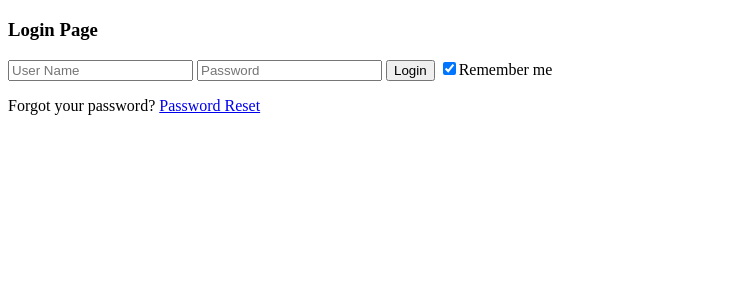
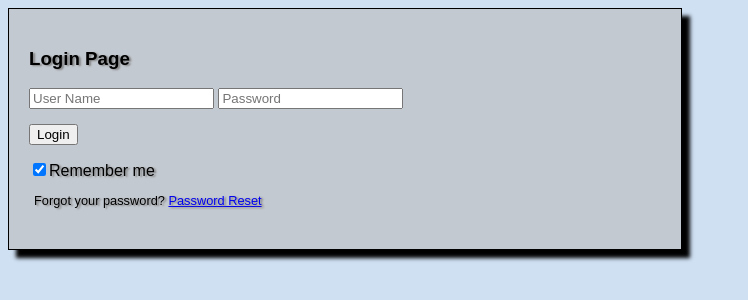
Before and after one commit to farluccio/HTML-Tutorial, a plain HTML site: page Practice Login Page.html in a window 1280 px wide. Shown: the whole page, without its empty margins (0-748 px from the left). Drawn offline with Linux system fonts and the light colour scheme.

Commit message:
renamed Practice Login Page to login_page, update to html

```diff
--- a/Practice Login Page.html
+++ b/Practice Login Page.html
@@ -4,7 +4,7 @@
    <head>
 		<meta charset="utf-8">
 		<title>Basic Login</title>
-    <link rel="stylesheet" href="">  <!-- Update href -->
+    <link rel="stylesheet" href="./css/login_page.css">
 	 </head>
 
    <body>
--- a/css/Practice Login Page Styles.css
+++ /dev/null
@@ -1,19 +0,0 @@
-body {
-  background-color: #cfe0f3;
-}
-
-.container {
-  background-color: #c3c9d0;
-  font-family: "Arial", sans-serif;
-  text-shadow: 3px 1px 2px;
-  border: 3px solid black;
-  box_shadow: 8px 8px 4px;
-}
-
-input {
-  cursor: text;
-}
-
-a checkbox  {
-cursor: pointer;
-}
--- /dev/null
+++ b/css/login_page.css
@@ -0,0 +1,35 @@
+body {
+	background-color: #cfe0f3;
+}
+
+.container {
+	background-color: #c3c9d0;
+	height: 200px;
+	width: 50%;
+	padding: 20px;
+	font-family: "Arial", sans-serif;
+	text-shadow: 2px 1px 2px #808080;
+	border: 1px solid ;
+	box-shadow: 8px 8px 4px;
+	vertical-align: top;
+}
+
+button {
+	display: block;
+	margin: 15px 0px;
+}
+.checkbox {
+	cursor: pointer;
+}
+
+input {
+  cursor: text;
+}
+
+a  {
+	cursor: pointer;
+}
+.passHelp {
+	font-size: .8em;
+	margin: 5px;
+}
```
